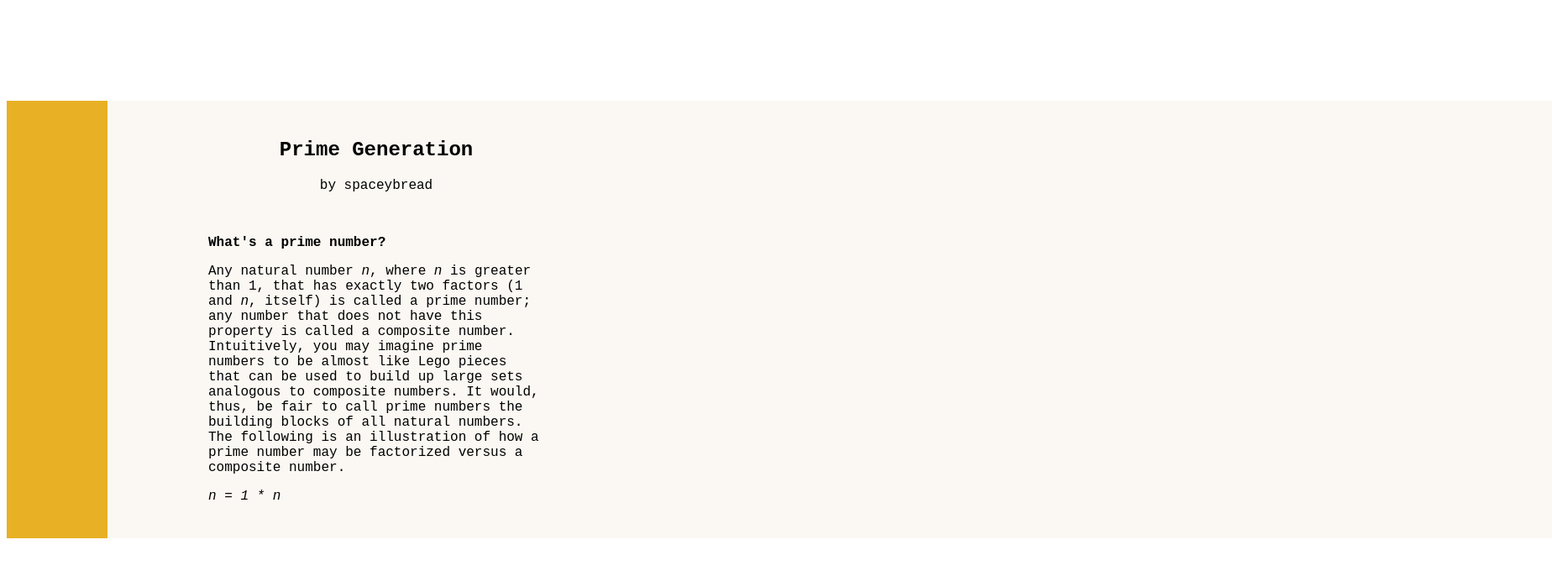
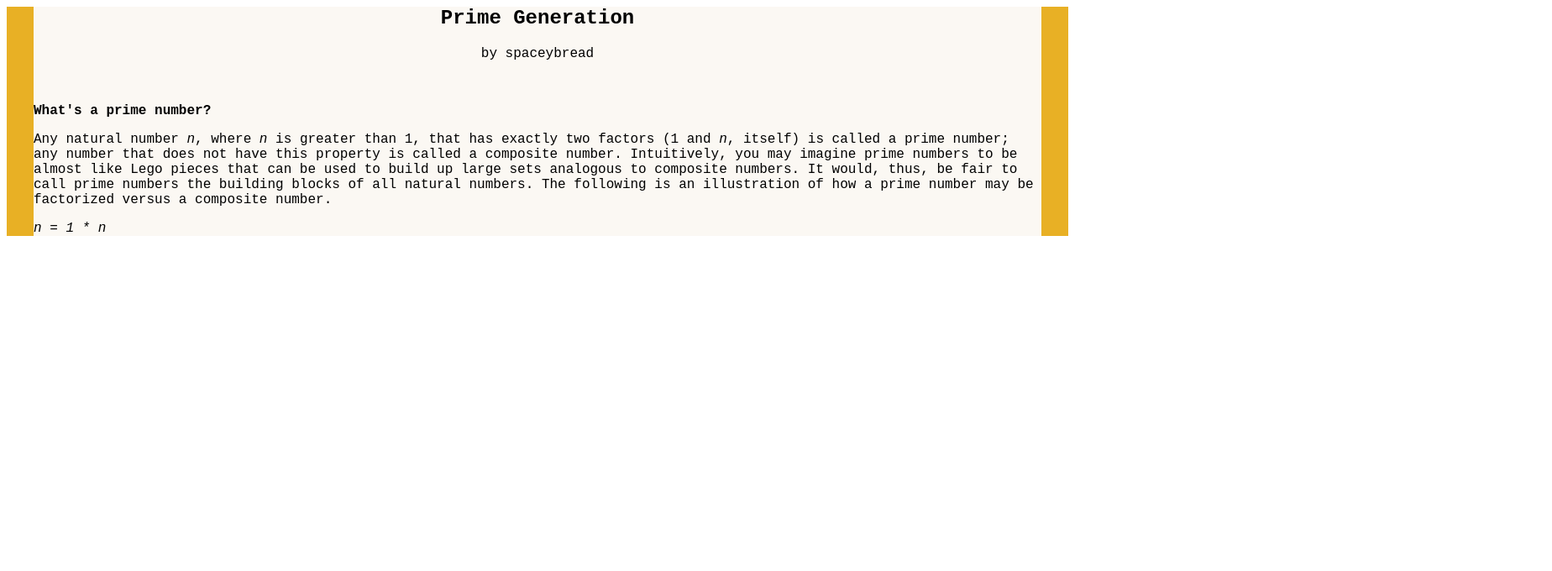
Before and after one commit to spaceybread/spaceybread.github.io, a plain HTML site: page index.html in a window 1280 px wide. Shown: the whole page at 84% size, 1848 px wide, since content can reach past the window. Drawn offline with Linux system fonts and the light colour scheme.

Commit message:
Update styles.css

```diff
--- a/styles.css
+++ b/styles.css
@@ -1,11 +1,9 @@
 .main {
-
-  width: 400px;
-  padding-left:120px;
-  padding-right: 1200px;
-  padding-top: 25px;
-  padding-bottom: 25px;
-  margin: 120px;
+  position: relative;
+  margin-left: auto;
+  margin-right: auto;
+  top: 0px;
+  width: 1200px;
   background-color: #fbf8f3;
 }
 
```
